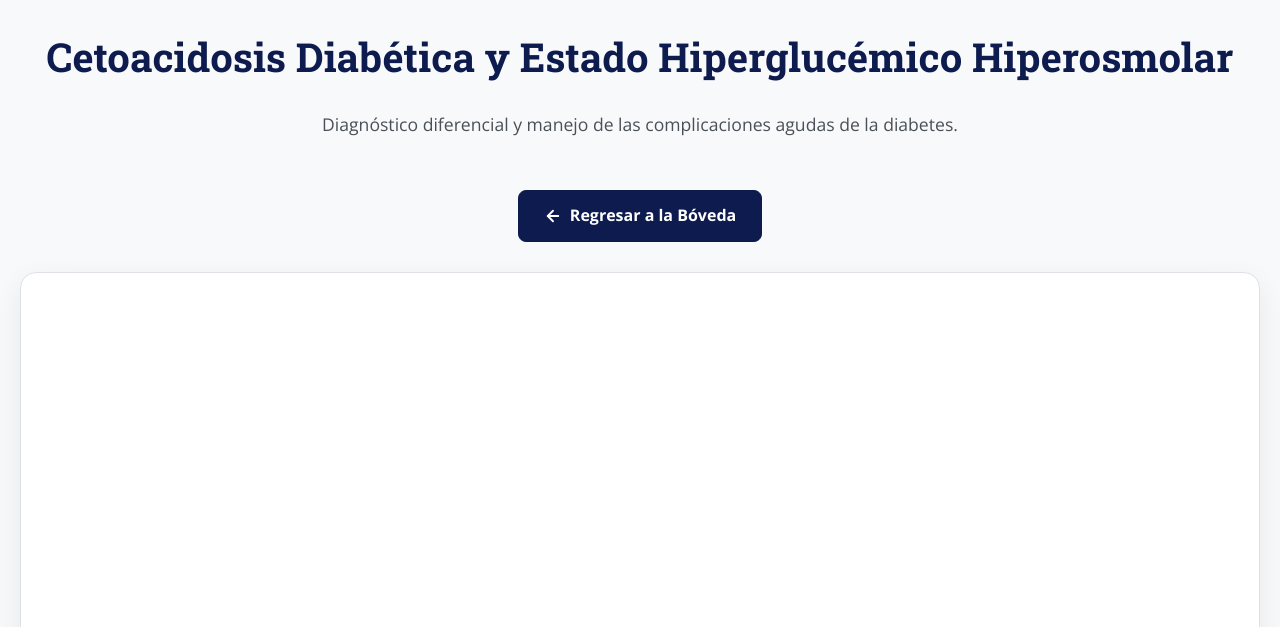
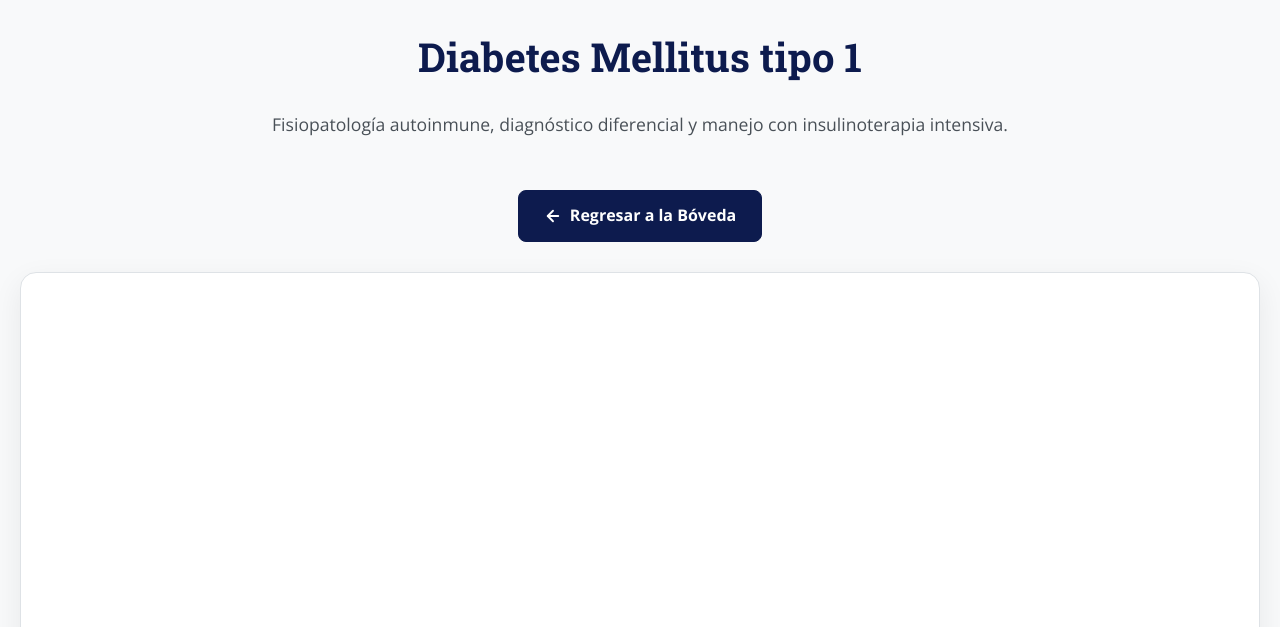
Before and after one commit to enarmaps/ENARMaps-itinerarios, a plain HTML site: page modulos/mapa/DM1/index.html in a window 1280 px wide. Shown: the part 173-800 px from the top of the page. Drawn offline with nearby package versions, Linux system fonts and the light colour scheme.

Commit message:
Update index.html

```diff
--- a/modulos/mapa/DM1/index.html
+++ b/modulos/mapa/DM1/index.html
@@ -4,7 +4,7 @@
     <meta charset="UTF-8">
     <meta name="viewport" content="width=device-width, initial-scale=1.0">
 
-    <title>Cetoacidosis Diabética y Estado Hiperglucémico Hiperosmolar</title>
+    <title>Diabetes mellitus tipo 1</title>
 
     <script src="https://cdn.jsdelivr.net/npm/d3@7"></script>
     <script src="https://cdn.jsdelivr.net/npm/markmap-lib@0.15.4"></script>
@@ -18,8 +18,8 @@
 <div class="main-container">
     <img src="/landing-page/images/logo-enarmaps.png" alt="Logo ENARMaps" class="map-logo">
 
-    <h1>Cetoacidosis Diabética y Estado Hiperglucémico Hiperosmolar</h1>
-    <p class="description">Diagnóstico diferencial y manejo de las complicaciones agudas de la diabetes.</p>
+    <h1>Diabetes Mellitus tipo 1</h1>
+    <p class="description">Fisiopatología autoinmune, diagnóstico diferencial y manejo con insulinoterapia intensiva.</p>
     <div class="map-header-actions">
         <a href="/webapp/boveda.html" class="ui-button button-primary">
             <svg xmlns="http://www.w3.org/2000/svg" width="18" height="18" viewBox="0 0 24 24" fill="none" stroke="currentColor" stroke-width="2.5" stroke-linecap="round" stroke-linejoin="round">
```
